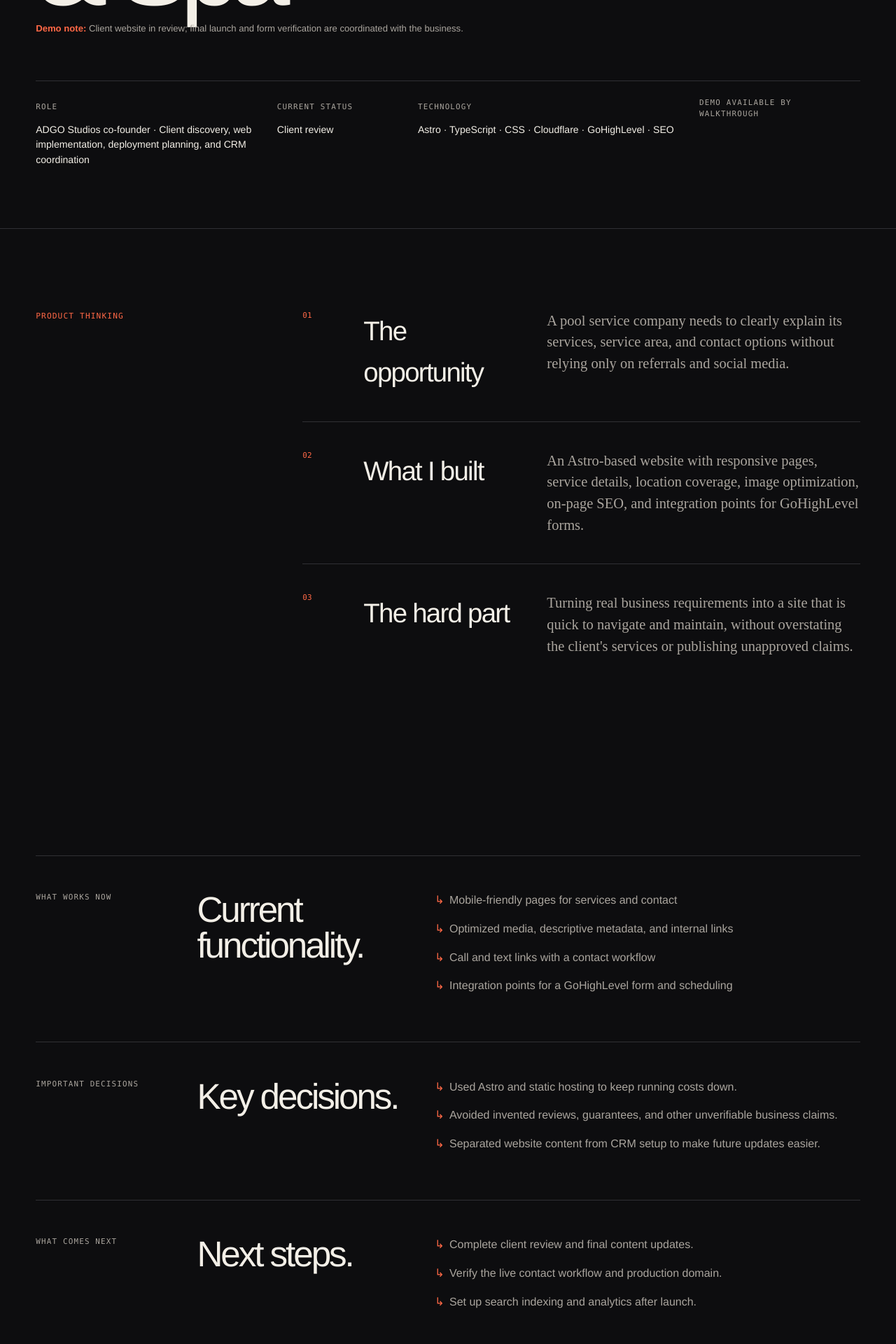
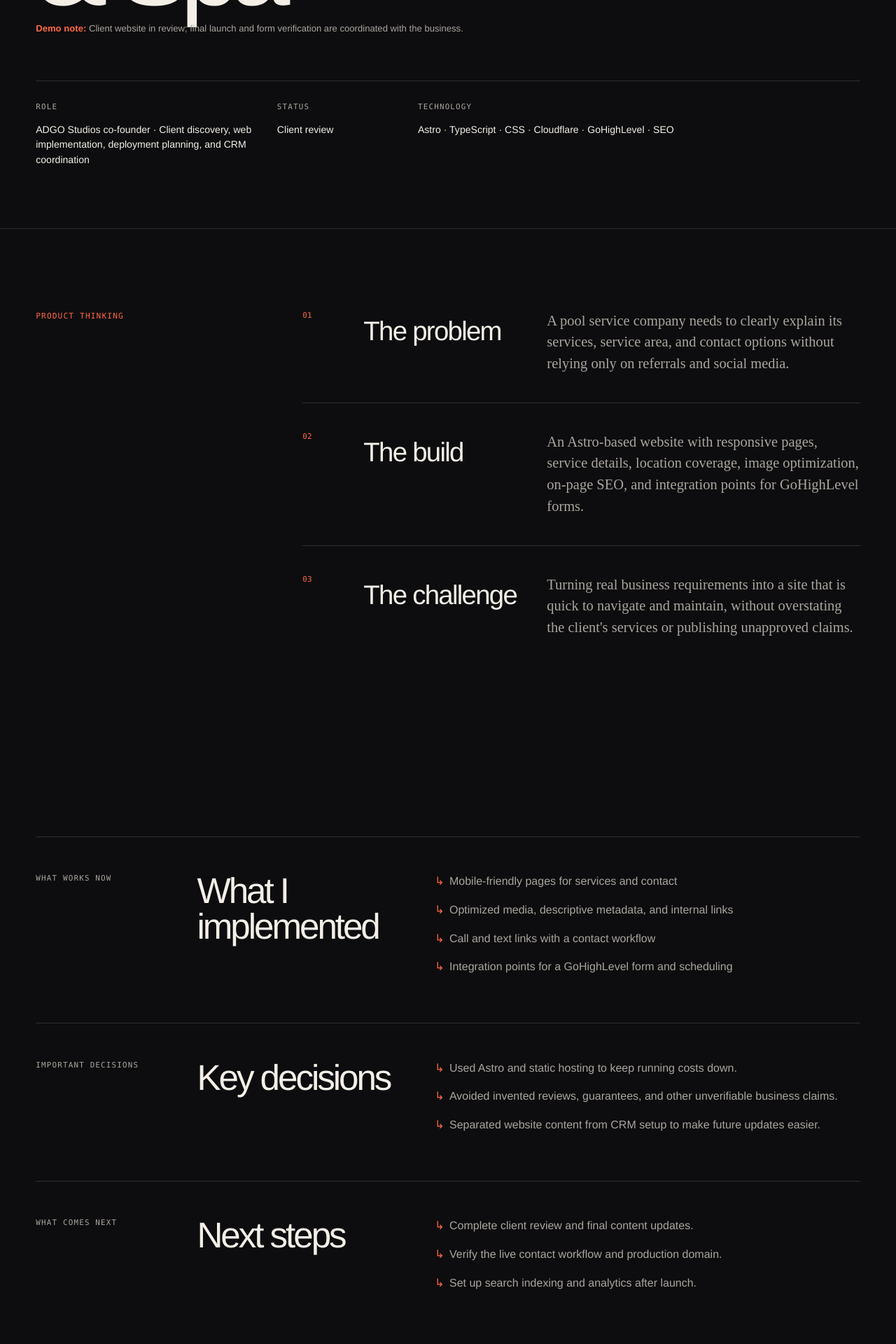
Before and after one commit to hellsangel05/portfolio-site, a Next.js app: page /work/aurora-pool-spa in a window 1280 px wide. Shown: the part 480-2400 px from the top of the page at 70% size. Built offline with nearby package versions, Linux system fonts and the light colour scheme.

Commit message:
Align resume, navigation and case studies with job search

```diff
--- a/app/work/[slug]/page.tsx
+++ b/app/work/[slug]/page.tsx
@@ -74,12 +74,12 @@ export default async function ProjectCaseStudy({ params }: { params: Promise<{ s
 
       <section className="case-overview section-shell" aria-label="Project overview">
         <div><span>Role</span><p>{project.role}</p></div>
-        <div><span>Current status</span><p>{project.status}</p></div>
+        <div><span>Status</span><p>{project.status}</p></div>
         <div><span>Technology</span><p>{project.tech.join(" · ")}</p></div>
         <div className="case-overview-actions">
-          {project.live ? <a href={project.live} target="_blank" rel="noreferrer" className="button button-primary">Open product ↗</a> : null}
+          {project.live && project.demoAvailable !== false ? <a href={project.live} target="_blank" rel="noreferrer" className="button button-primary">Visit site ↗</a> : null}
           {project.github ? <a href={project.github} target="_blank" rel="noreferrer" className="button button-secondary">View GitHub ↗</a> : null}
-          {!project.live && !project.github ? <span>Demo available by walkthrough</span> : null}
+          {project.demoAvailable === false ? <span>Project walkthrough available on request</span> : null}
         </div>
       </section>
 
@@ -88,17 +88,17 @@ export default async function ProjectCaseStudy({ params }: { params: Promise<{ s
         <div className="case-story-content">
           <article>
             <span>01</span>
-            <h2>The opportunity</h2>
+            <h2>The problem</h2>
             <p>{project.problem}</p>
           </article>
           <article>
             <span>02</span>
-            <h2>What I built</h2>
+            <h2>The build</h2>
             <p>{project.built}</p>
           </article>
           <article>
             <span>03</span>
-            <h2>The hard part</h2>
+            <h2>The challenge</h2>
             <p>{project.challenge}</p>
           </article>
         </div>
@@ -117,17 +117,17 @@ export default async function ProjectCaseStudy({ params }: { params: Promise<{ s
       <section className="case-details section-shell">
         <article>
           <p className="eyebrow">What works now</p>
-          <h2>Current functionality.</h2>
+          <h2>What I implemented</h2>
           <ul>{project.working.map((item) => <li key={item}>{item}</li>)}</ul>
         </article>
         <article>
           <p className="eyebrow">Important decisions</p>
-          <h2>Key decisions.</h2>
+          <h2>Key decisions</h2>
           <ul>{project.decisions.map((item) => <li key={item}>{item}</li>)}</ul>
         </article>
         <article>
           <p className="eyebrow">What comes next</p>
-          <h2>Next steps.</h2>
+          <h2>Next steps</h2>
           <ul>{project.next.map((item) => <li key={item}>{item}</li>)}</ul>
         </article>
       </section>
```
